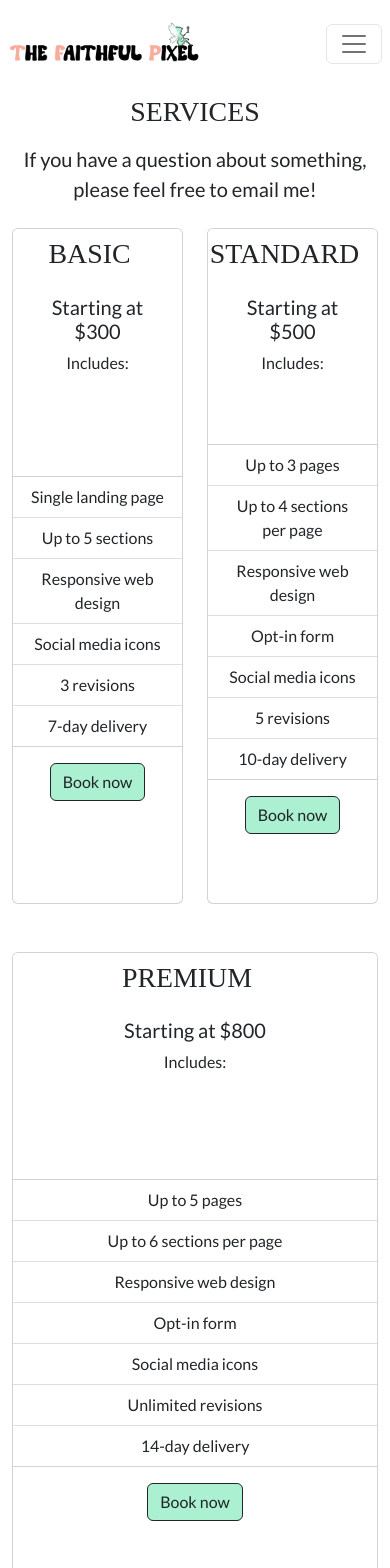
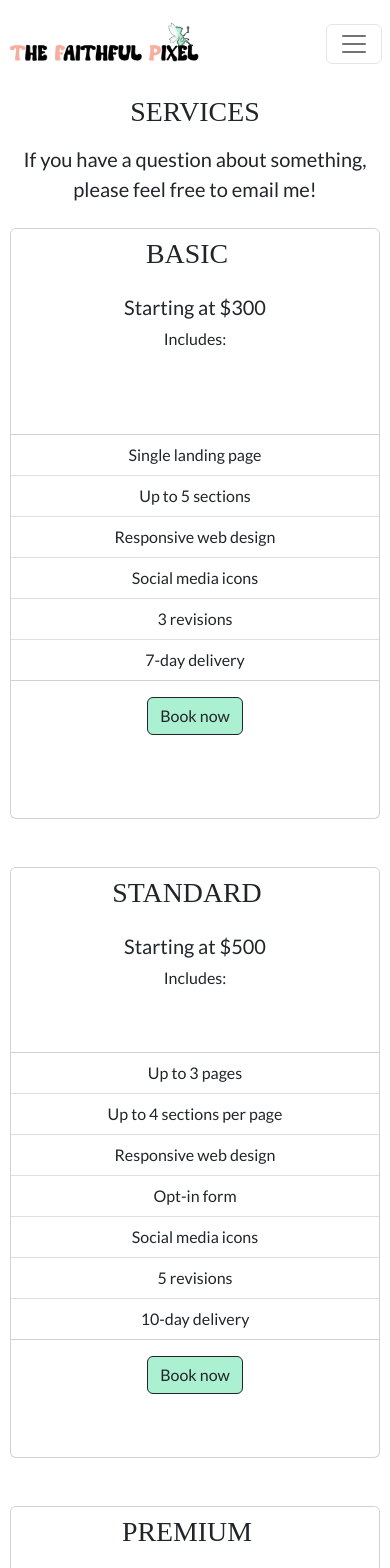
Before and after one commit to nyashanice/Freelance-Site, a React (Create React App) app: page /services in a window 390 px wide. Shown: the top 1568 px of the page. Built offline with nearby package versions, Linux system fonts and the light colour scheme; a web font is replaced by a local one.

Commit message:
add media queries for services page

```diff
--- a/src/components/Services.js
+++ b/src/components/Services.js
@@ -15,10 +15,10 @@ export default function Services() {
       <div className="text-center pb-4 services-text">
         If you have a question about something, please feel free to email me!
       </div>
-      <Container className="text-center">
+      <Container className="services-container text-center">
         <Row>
-          <Col>
-            <Card style={{ height: "65vh" }} className="services-card mb-5">
+          <Col className="services-col">
+            <Card className="services-card mb-5">
               <Card.Header as="h1" className="tier">
                 BASIC
               </Card.Header>
@@ -43,8 +43,8 @@ export default function Services() {
               </Card.Body>
             </Card>
           </Col>
-          <Col>
-            <Card style={{ height: "65vh" }} className="services-card mb-5">
+          <Col className="services-col">
+            <Card className="services-card mb-5">
               <Card.Header as="h1" className="tier">
                 STANDARD
               </Card.Header>
@@ -70,8 +70,8 @@ export default function Services() {
               </Card.Body>
             </Card>
           </Col>
-          <Col>
-            <Card style={{ height: "65vh" }} className="services-card mb-5">
+          <Col className="services-col">
+            <Card className="services-card mb-5">
               <Card.Header as="h1" className="tier">
                 PREMIUM
               </Card.Header>
--- a/src/components/Work.js
+++ b/src/components/Work.js
@@ -8,7 +8,7 @@ export default function Work() {
   return (
     <div>
       <h1 className="text-center p-2 work-title">EXAMPLE WORK</h1>
-      <div className="container d-flex flex-wrap justify-content-center">
+      <div className="work-container d-flex flex-wrap justify-content-center">
         <div className="row">
           <Card className="work-card m-1 m-md-3">
             <Card.Img
--- a/src/styles/Services.css
+++ b/src/styles/Services.css
@@ -26,20 +26,48 @@
     font-size: 20px;
 }
 
+.services-card {
+    width: 95vw;
+    height: 70vh !important;
+
+}
+
+.services-container {
+    display: flex;
+    justify-content: center;
+}
+
+.services-col {
+display: flex;
+justify-content: center;
+}
+
 @media screen and (min-width: 2000px) {
     .service-list {
         font-size: 40px;
     }
 }
 
-@media screen and (min-width: 576px) and (max-width: 1023px) {
+@media screen and (min-width: 768px) {
     .services-card {
-        height: 70vh !important;
+        width: 40vw;
+
     }
 }
 
-@media screen and (min-width: 320px) and (max-width: 575px) {
+@media screen and (min-width: 992px) {
+    .services-col {
+        width: 33vw;
+        margin: 0px;
+    }
     .services-card {
-        height: 80vh !important;
+        width: 25vw;
+        height: 65vh !important;
     }
 }
+
+@media screen and (min-width: 1200px) {
+    .services-card {
+
+    }
+}
--- a/src/styles/Work.css
+++ b/src/styles/Work.css
@@ -40,7 +40,7 @@
         height: 15rem;
         }
 
-    .container {
+    .work-container {
         width: 100vw !important;
     }
 
```
